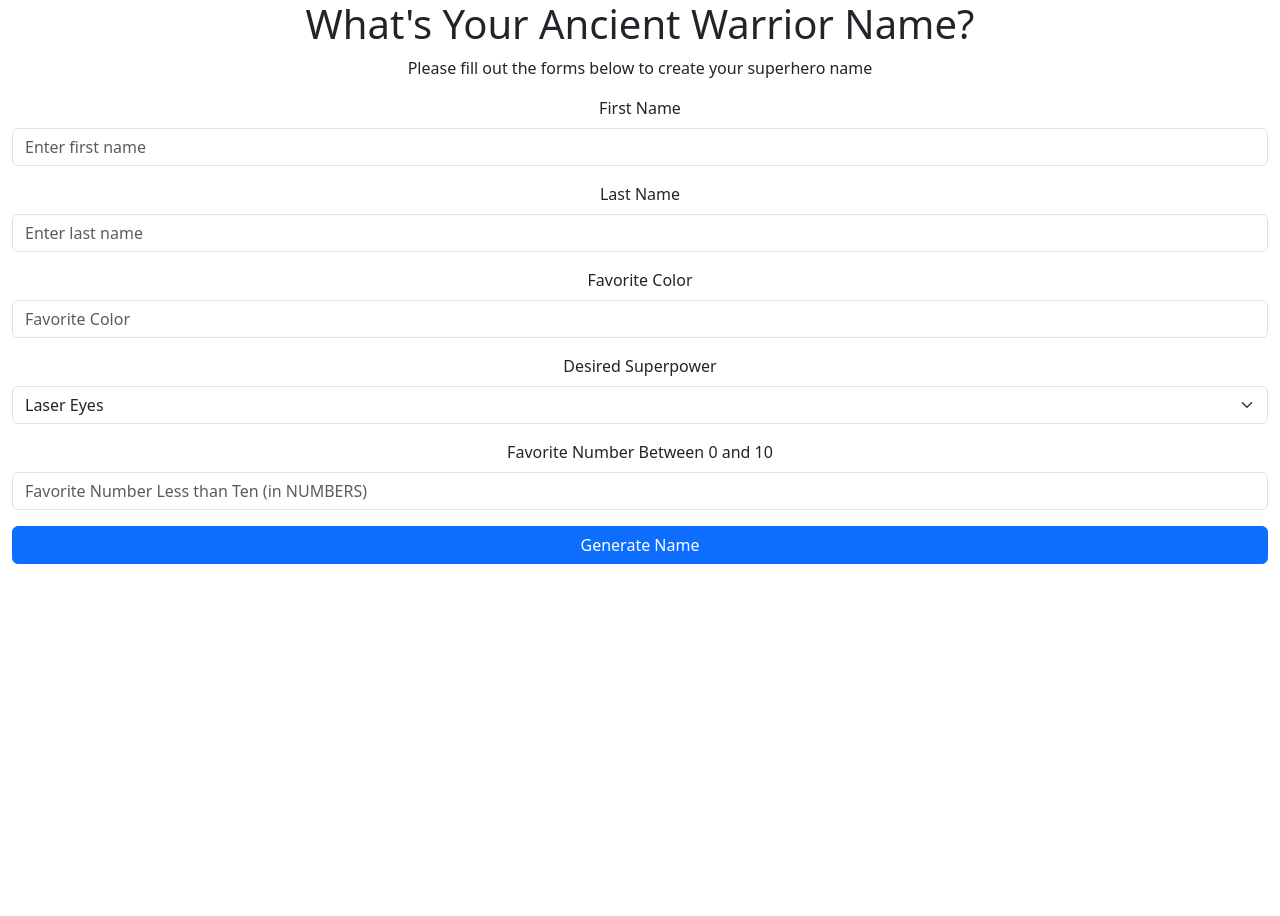
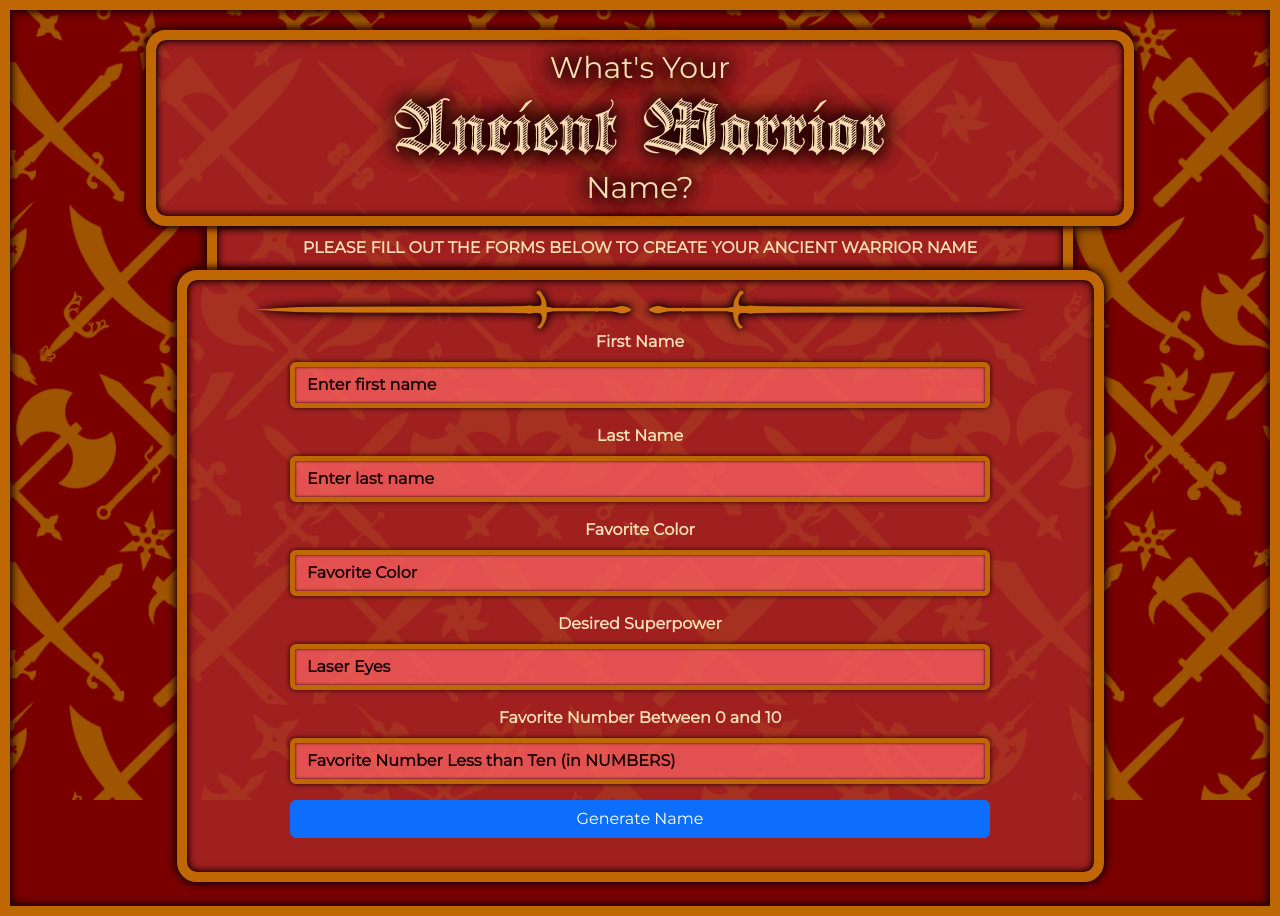
Before and after one commit to James-Ibersteen-Hawker/NameGenerator, a plain HTML site: page index.html in a window 1280 px wide. Before the commit the page ends 800 px from the top, so only its background shows below. Drawn offline with nearby package versions, Linux system fonts and the light colour scheme.

Commit message:
styled background, boxes, inputs, and text. Still to Style: Output box (will act like an alert) and all buttons

```diff
--- a/index.html
+++ b/index.html
@@ -26,8 +26,17 @@
     <main class="container-fluid">
       <div class="text-center mb-4">
         <!--instructions-->
-        <h1>What's Your Ancient Warrior Name?</h1>
-        <p>Please fill out the forms below to create your superhero name</p>
+        <h1>What's Your <br /><span>Ancient Warrior</span> <br />Name?</h1>
+        <p>
+          Please fill out the forms below to create your ancient warrior name
+        </p>
+        <div class="subBubble">
+          <table>
+            <tr>
+              <td></td>
+              <td></td>
+            </tr>
+          </table>
           <!--form-->
           <form action="" id="nameForm" class="mb-4">
             <div class="mb-3">
@@ -85,12 +94,19 @@
               />
             </div>
             <div class="mb-3">
-            <span class="btn btn-primary w-100" onclick="submit()">
+              <span
+                class="btn btn-primary w-100 buttonSubmit"
+                onclick="submit()"
+              >
                 Generate Name
               </span>
             </div>
           </form>
+        </div>
+        <div class="outPutBox d-none">
           <div id="output"></div>
+          <div class="btn btn-primary w-100" onclick="copy()"></div>
+        </div>
       </div>
     </main>
 
--- a/script.js
+++ b/script.js
@@ -25,6 +25,7 @@ const consonants = [
   "z",
 ];
 const vowels = ["a", "e", "i", "o", "u"];
+let nameOutput;
 function submit() {
   let invalid = false;
   let values = [
@@ -430,7 +431,9 @@ class entry {
               nameConstruct.push(insert2);
             }
           } else {
-            insert = consonants[randomInt(0, consonants.length - 1)];
+            while (insert == nameConstruct[i - 1]) {
+              insert = consonants[randomInt(0, consonants.length - 1)];
+            }
             nameConstruct.push(insert);
           }
         }
@@ -450,6 +453,7 @@ class entry {
     }
     let end = this.ending;
     let output = `${this.capitalize(firstName)} ${lastNames.join(" ")} ${end}`;
+    nameOutput = output;
     return output;
   } //build
   capitalize(arg) {
@@ -483,3 +487,6 @@ function load() {
 function randomInt(min, max) {
   return Math.floor(Math.random() * (max - min + 1) + min);
 }
+function copy() {
+  navigator.clipboard.writeText(nameOutput);
+}
--- a/style.css
+++ b/style.css
@@ -1,6 +1,18 @@
 * {
+  color: wheat;
+  font-weight: 900;
   margin: 0;
   padding: 0;
+}
+
+@font-face {
+  font-family: Deutsche;
+  src: url(DeutscheZierschrift.ttf);
+}
+
+@font-face {
+  font-family: Montserrat;
+  src: url(Montserrat-Regular.ttf);
 }
 
 .invalid {
@@ -21,3 +33,159 @@
     background: white;
   }
 }
+
+body {
+  background: rgb(122, 0, 0);
+  border: 10px solid #bf6703;
+  box-shadow: 0px 0px 10px rgb(27, 0, 0) inset, 0px 0px 10px rgb(27, 0, 0) inset;
+  min-height: 100vh;
+}
+
+body::after {
+  content: "";
+  inset: 0;
+  position: absolute;
+  height: 100%;
+  width: 100%;
+  background-color: #9e5400;
+  z-index: -1;
+  mask-image: url(weaponsBG.png);
+  opacity: 1;
+}
+
+form {
+  width: 80% !important;
+  max-width: 700px;
+  margin-right: auto;
+  margin-left: auto;
+}
+
+label {
+  color: wheat;
+  font-family: "Montserrat", sans-serif;
+}
+
+input,
+option,
+select {
+  color: black;
+  font-weight: initial;
+  background: rgba(255, 100, 100, 0.7) !important;
+}
+
+input,
+select {
+  border: 5px solid #bf6703 !important;
+  outline: none;
+  box-shadow: 0px 0px 5px rgb(27, 0, 0), 0px 0px 3px rgb(27, 0, 0) inset !important;
+  transition: 0.1s;
+}
+
+input::placeholder,
+option,
+select {
+  color: rgb(27, 0, 0) !important;
+  font-weight: 700 !important;
+}
+
+input:focus,
+select:focus {
+  outline: none !important;
+  box-shadow: 0px 0px 5px 2px rgb(27, 0, 0), 0px 0px 2px rgb(27, 0, 0) inset !important;
+  transition: 0.1s;
+}
+
+h1 {
+  position: relative;
+  font-family: "Montserrat", sans-serif;
+  font-size: 30px;
+  padding: 10px;
+  text-shadow: 0px 0px 20px rgb(27, 0, 0), 0px 0px 20px rgb(27, 0, 0),
+    0px 0px 20px rgb(27, 0, 0), 0px 0px 20px rgb(27, 0, 0);
+  background: green;
+  width: 80%;
+  margin-left: auto;
+  margin-right: auto;
+  margin-top: 20px;
+  margin-bottom: 0;
+  border-radius: 20px;
+  border: 10px solid #bf6703;
+  box-shadow: 0px 0px 5px rgb(27, 0, 0) inset, 0px 0px 10px rgb(27, 0, 0) inset,
+    0px 0px 10px rgb(27, 0, 0), 0px 0px 10px rgb(27, 0, 0);
+  background: rgba(170, 41, 41, 0.8);
+  z-index: 2;
+}
+
+h1 span {
+  font-family: "Deutsche", serif;
+  font-size: 70px;
+  font-weight: inherit;
+}
+
+p {
+  position: relative;
+  text-transform: uppercase;
+  padding: 10px;
+  font-family: "Montserrat", sans-serif;
+  background: rgba(170, 41, 41, 0.8);
+  width: 70%;
+  margin-left: auto;
+  margin-right: auto;
+  margin-top: 0px;
+  margin-bottom: 0;
+  border-right: 10px solid #bf6703;
+  border-left: 10px solid #bf6703;
+  box-shadow: 0px 0px 5px rgb(27, 0, 0) inset, 0px 0px 10px rgb(27, 0, 0) inset,
+    0px 0px 10px rgb(27, 0, 0), 0px 0px 10px rgb(27, 0, 0);
+  z-index: 1;
+}
+
+.subBubble {
+  position: relative;
+  padding: 10px;
+  font-family: "Montserrat", sans-serif;
+  background: rgba(170, 41, 41, 0.8);
+  width: 75%;
+  margin-left: auto;
+  margin-right: auto;
+  margin-top: 0px;
+  border-radius: 20px;
+  border: 10px solid #bf6703;
+  box-shadow: 0px 0px 5px rgb(27, 0, 0) inset, 0px 0px 10px rgb(27, 0, 0) inset,
+    0px 0px 10px rgb(27, 0, 0), 0px 0px 10px rgb(27, 0, 0);
+  z-index: 1;
+}
+
+table {
+  height: 60px;
+  filter: drop-shadow(0px 0px 5px rgb(27, 0, 0))
+    drop-shadow(0px 0px 2px rgb(27, 0, 0));
+  width: 100%;
+  max-width: 800px;
+  margin-top: -20px;
+  margin-bottom: -20px;
+  margin-left: auto;
+  margin-right: auto;
+}
+
+td {
+  height: 80px;
+  width: 50%;
+  background-color: #ce740e;
+  opacity: 1;
+}
+
+td:nth-child(1) {
+  mask-image: url(sword_left.png);
+  mask-size: 100% 100%;
+  mask-position: right;
+  mask-repeat: no-repeat;
+}
+
+td:nth-child(2) {
+  mask-image: url(sword_right.png);
+  mask-size: 100% 100%;
+  mask-position: left;
+  mask-repeat: no-repeat;
+}
+/* linear-gradient(to right, #bf6703 0%, #bf6703 100%) */
```
Also changed, not shown: DeutscheZierschrift.ttf (added), Montserrat-Regular.ttf (added), sword_left.png (added), sword_right.png (added), weaponsBG.png (added). Lines whose indentation alone changed are shown as unchanged.
